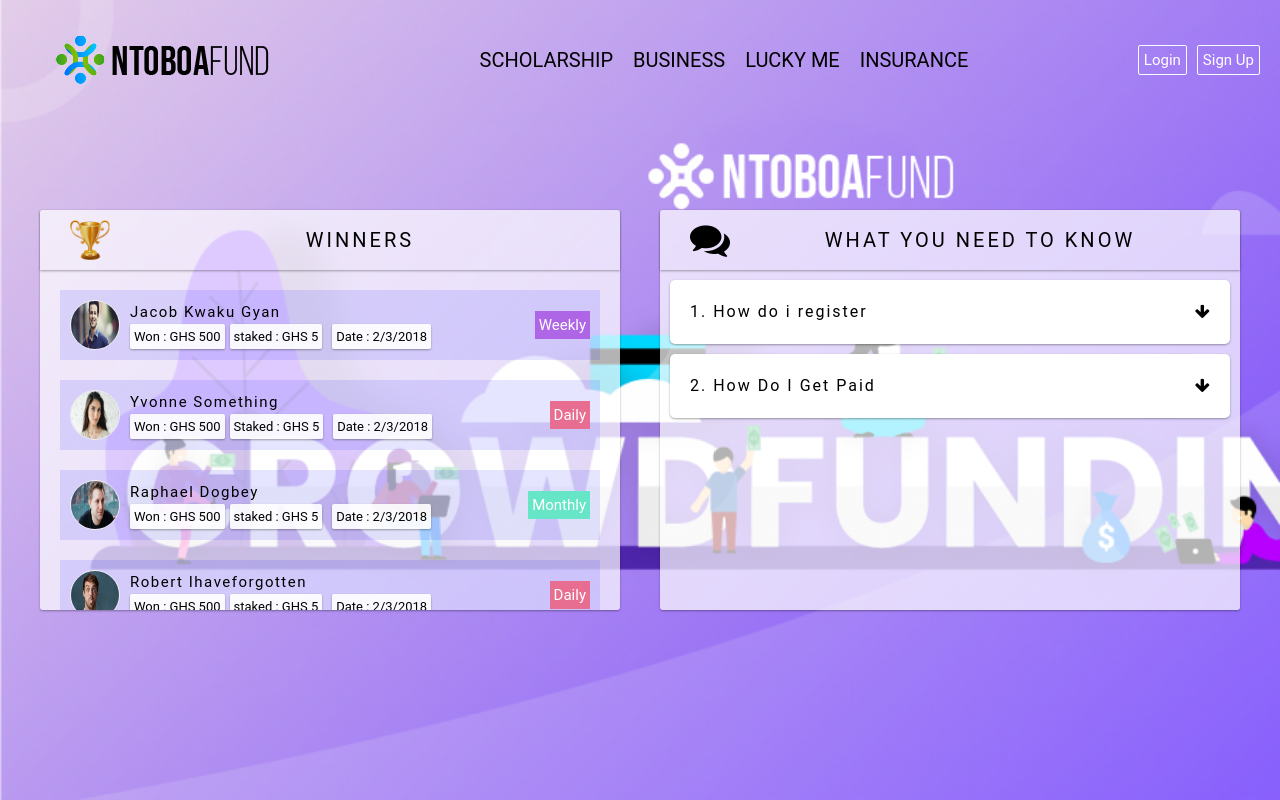
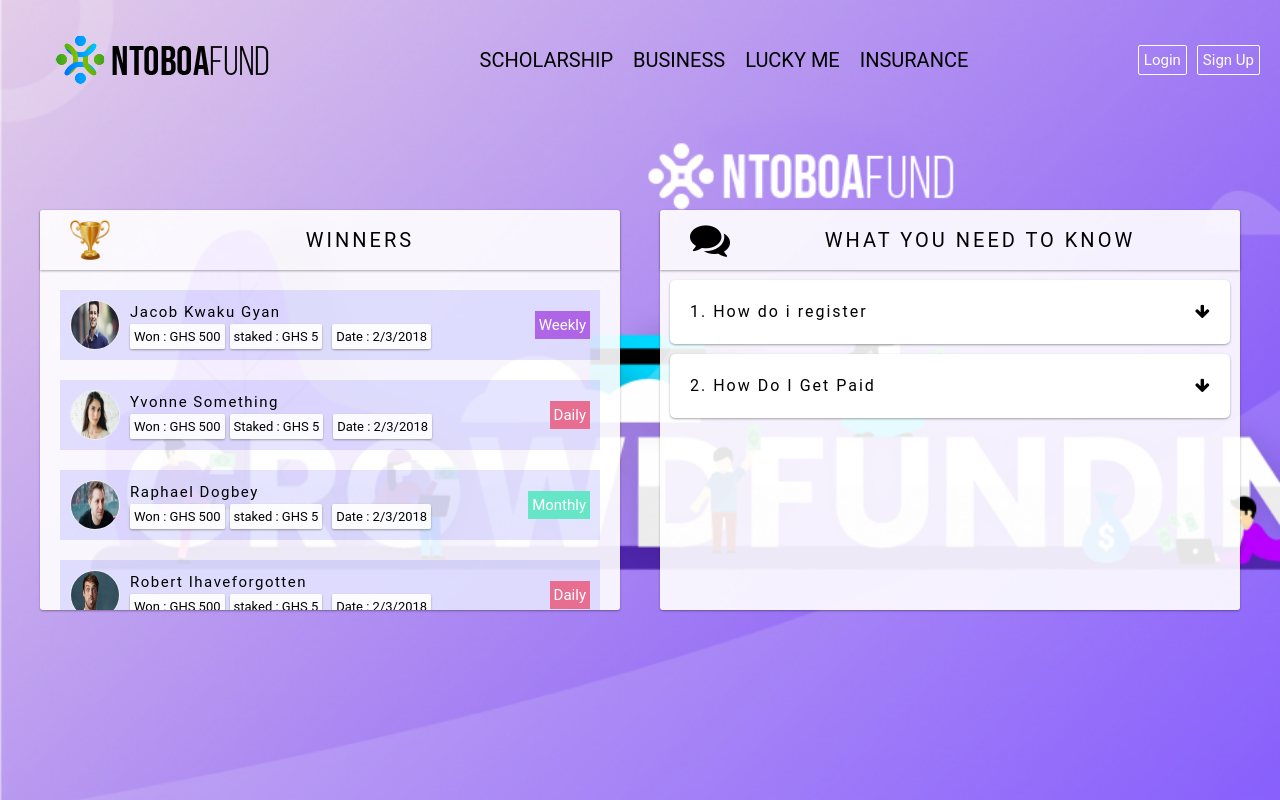
Before and after one commit to Adroit360/NtoboafundFrontEnd, an Angular app: page / in a window 1280 px wide. Built offline with nearby package versions, Linux system fonts and the light colour scheme.

Commit message:
Increase info-card opacity

```diff
--- a/src/app/home/home.component.scss
+++ b/src/app/home/home.component.scss
@@ -34,7 +34,7 @@
       display: flex;
       margin:4rem 2rem 1rem 2rem;
       .info-card {
-        background-color: rgba(white,.7);
+        background-color: rgba(white,.9);
         box-shadow: var(--shadow);
         flex: 1 1 30rem;
         margin: 2rem;
```
